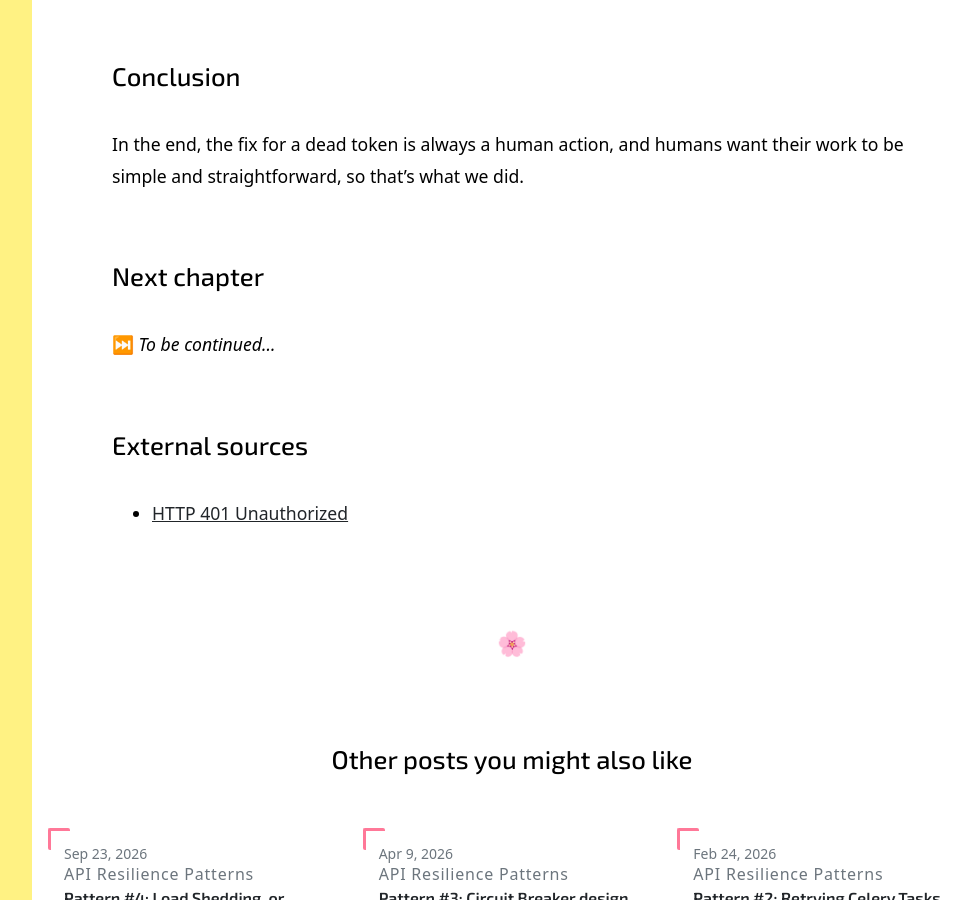
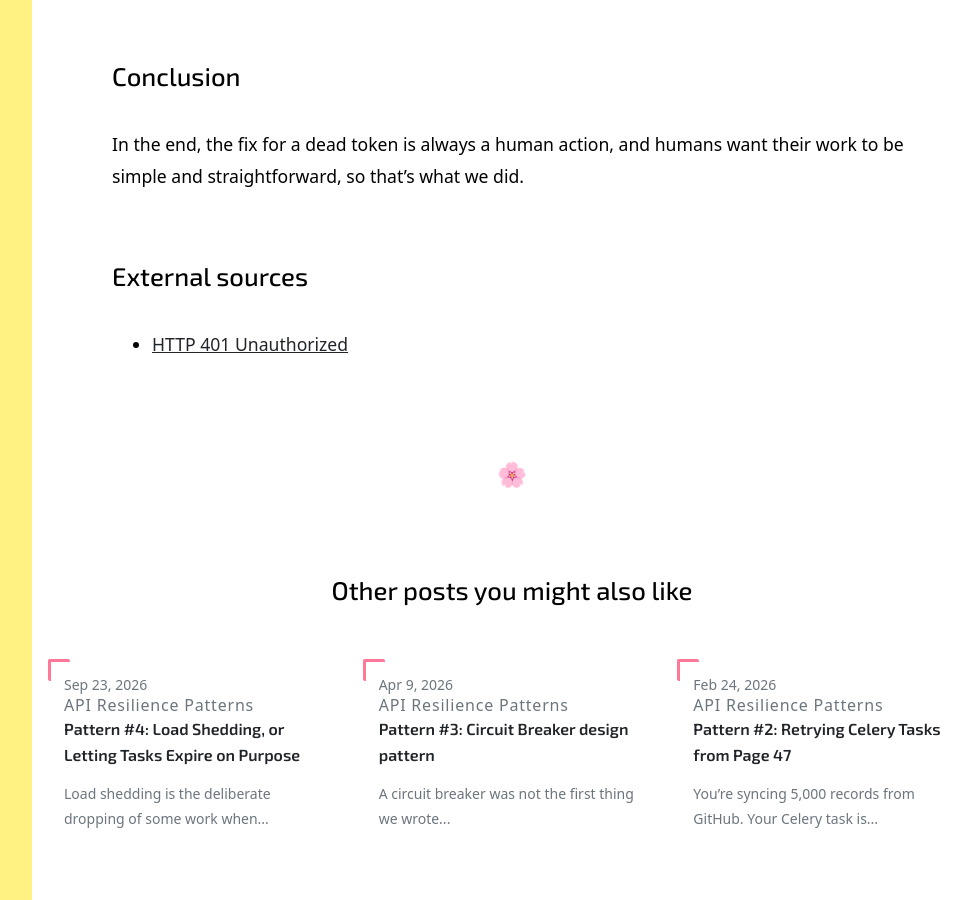
Before and after one commit to inesp/inesp.github.io, a Jekyll site: the page built from _posts/2026-09-24-api-resilience-expired-tokens.md, in a window 1280 px wide and 900 px high, scrolled down 8347 px. Shown: the whole window, without its empty margins (288-1259 px from the left). Built offline with Jekyll 4.4.1, drawn with Linux system fonts in a browser that asks for light colours; nearby versions of some CDN libraries; some web fonts are replaced; a style sheet for code colours, icons or effects is not loaded.

Commit message:
Add no_next

```diff
--- a/_layouts/post.html
+++ b/_layouts/post.html
@@ -49,7 +49,7 @@ layout: default
       <h2>Next chapter</h2>
       <p>⏭️ <a href="{{ next.url | relative_url }}">{{ next.title }}</a></p>
       {% endif %}
-    {% elsif page.series %}
+    {% elsif page.series and page.no_next != true %}
       <h2>Next chapter</h2>
       <p>⏭️ <em>To be continued...</em></p>
     {% endif %}
```
Also changed, not shown: _posts/2026-09-24-api-resilience-expired-tokens.md (+1 -0 lines), docs/front-matter-reference.md (+1 -0 lines).
